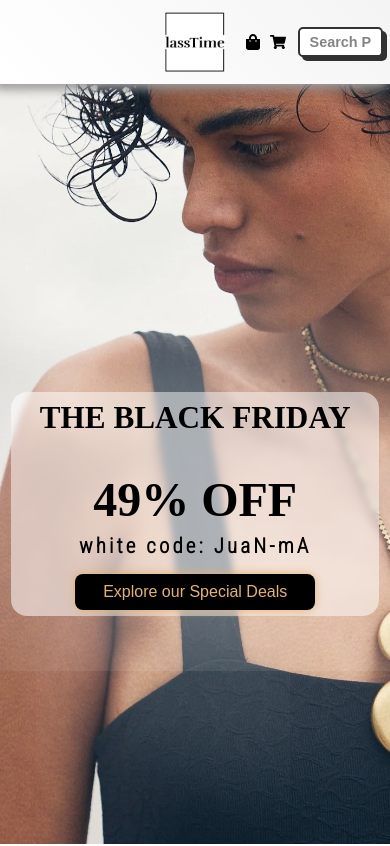
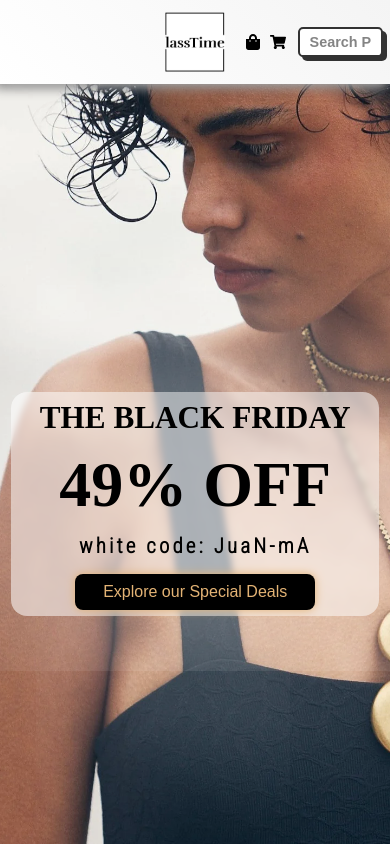
Before and after one commit to Juannmanuel/lassTime, a React (Vite) app: page / in a window 390 px wide. Shown: the top 846 px of the page. Built offline with nearby package versions, Linux system fonts and the light colour scheme; a web font is replaced by a local one.

Commit message:
sale resposive

```diff
--- a/src/components/widgets/hotSale/HotSale.module.css
+++ b/src/components/widgets/hotSale/HotSale.module.css
@@ -135,9 +135,9 @@
   .numberOff{
     position: absolute;
     width: 100%;
-    top: 5rem;
+    top: 3.5rem;
     right: 0rem;
-    font-size: 3rem;
+    font-size: 4rem;
   }
 }
 @media screen and (max-width: 375px) {
```
